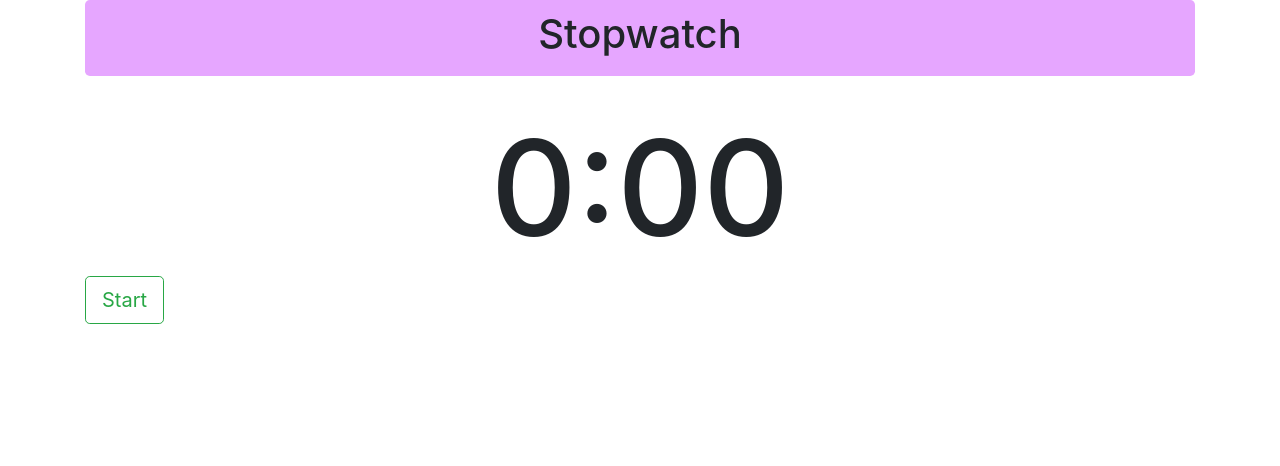
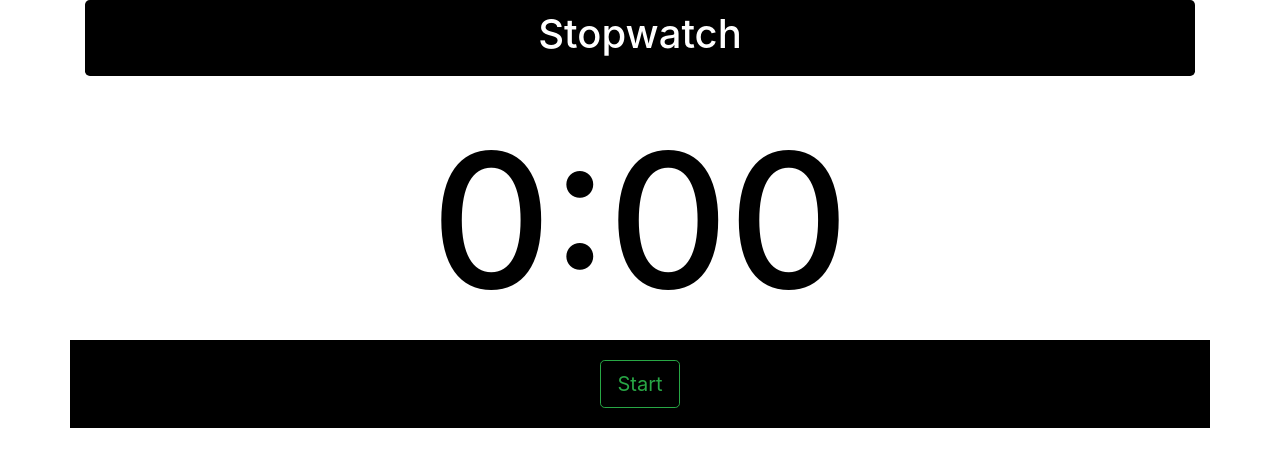
Before and after one commit to josephkem/Stopwatch, a React (Create React App) app: page / in a window 1280 px wide. Shown: the top 466 px of the page. Built offline with nearby package versions, Linux system fonts and the light colour scheme.

Commit message:
Changed the layout of the button container and made the time display larger

```diff
--- a/src/App.css
+++ b/src/App.css
@@ -1,28 +1,32 @@
-@keyframes example {
-
-    from {background-color: red;}
-
-    to {background-color: rgb(0, 81, 255);}
-}
 
 h1{
   text-align: center;
+  color:white;
 }
 
 h2 {
-  font-size: 100pt;
+  font-size: 140pt;
+  text-align: center;
+  color: black;
+}
+
+#btns {
+  margin: auto;
+  background-color: black;
+  display: block;
+  padding: 20px;
   text-align: center;
 }
 
+
+
 #big {
-  background-color: rgba(183, 0, 255, 0.349);
+  background-color: black;
   padding: 10px;
 
 }
 
-div {
-    position: relative;
-}
+
 
 Button {
     padding: 20;
--- a/src/App.js
+++ b/src/App.js
@@ -84,9 +84,10 @@ render(){
 
             </Container>
 
-            <Container>
+            <h2>{this.getMinutes()}:{this.getSeconds()}</h2>
 
-                 <h2>{this.getMinutes()}:{this.getSeconds()}</h2>
+            <Container id="btns">
+
             {(this.state.secondsElapsed === 0 || this.incrementer === this.state.lastClearedIncrementer)
 
                 ? <Button outline color="success"  size="lg"  onClick={this.handleStartClick}>Start</Button>
@@ -108,16 +109,17 @@ render(){
 
                 : null
            }
+            </Container>
 
+            <Container id="lap">
 
-
-           <ul>
+             <ul>
                {this.state.laps.map(function (lap, i){
 
                    return <li><strong>{i+1}</strong> - {lap}</li>
 
                })}
-           </ul>
+            </ul>
 
 
             </Container>
```
